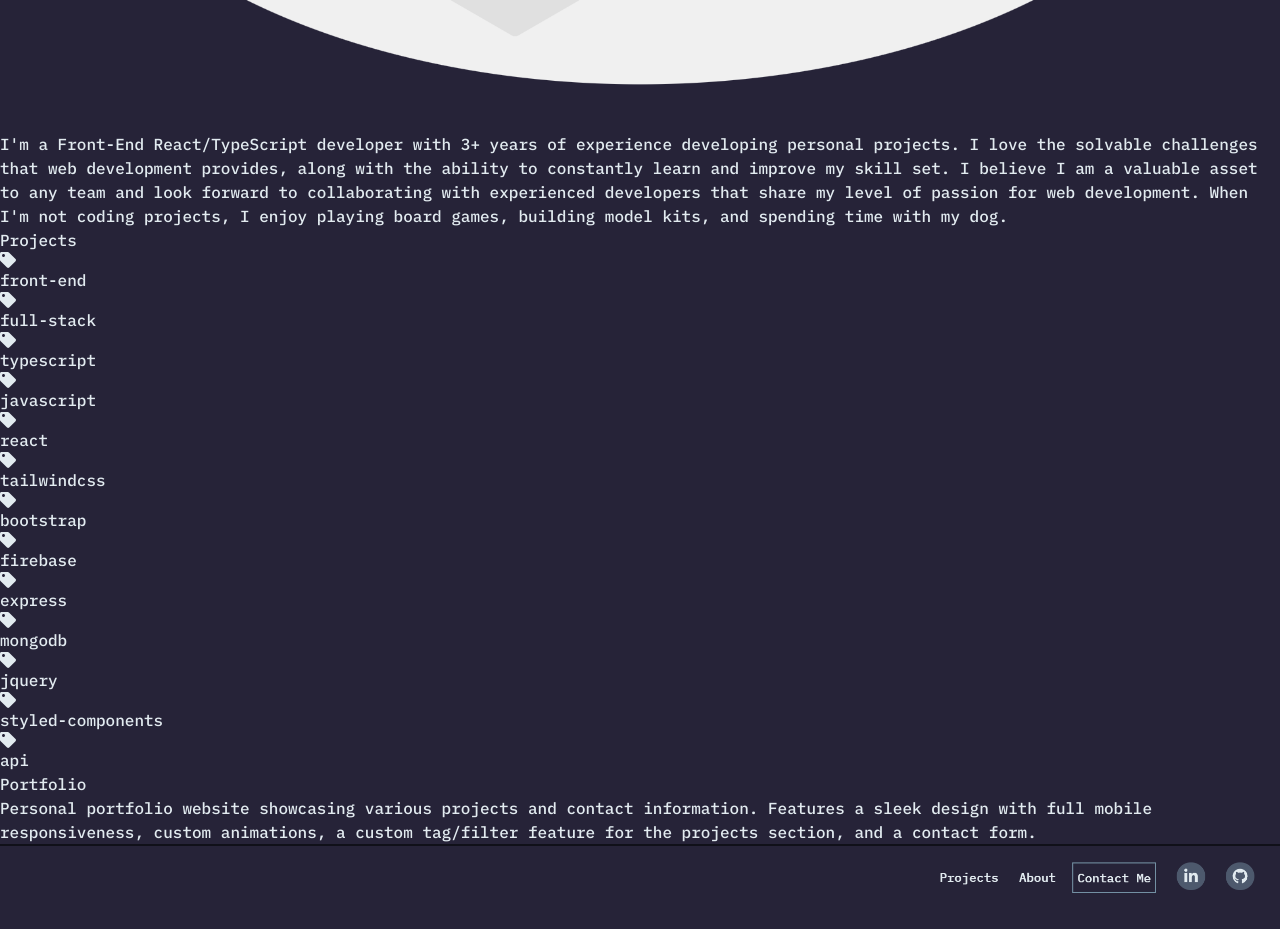
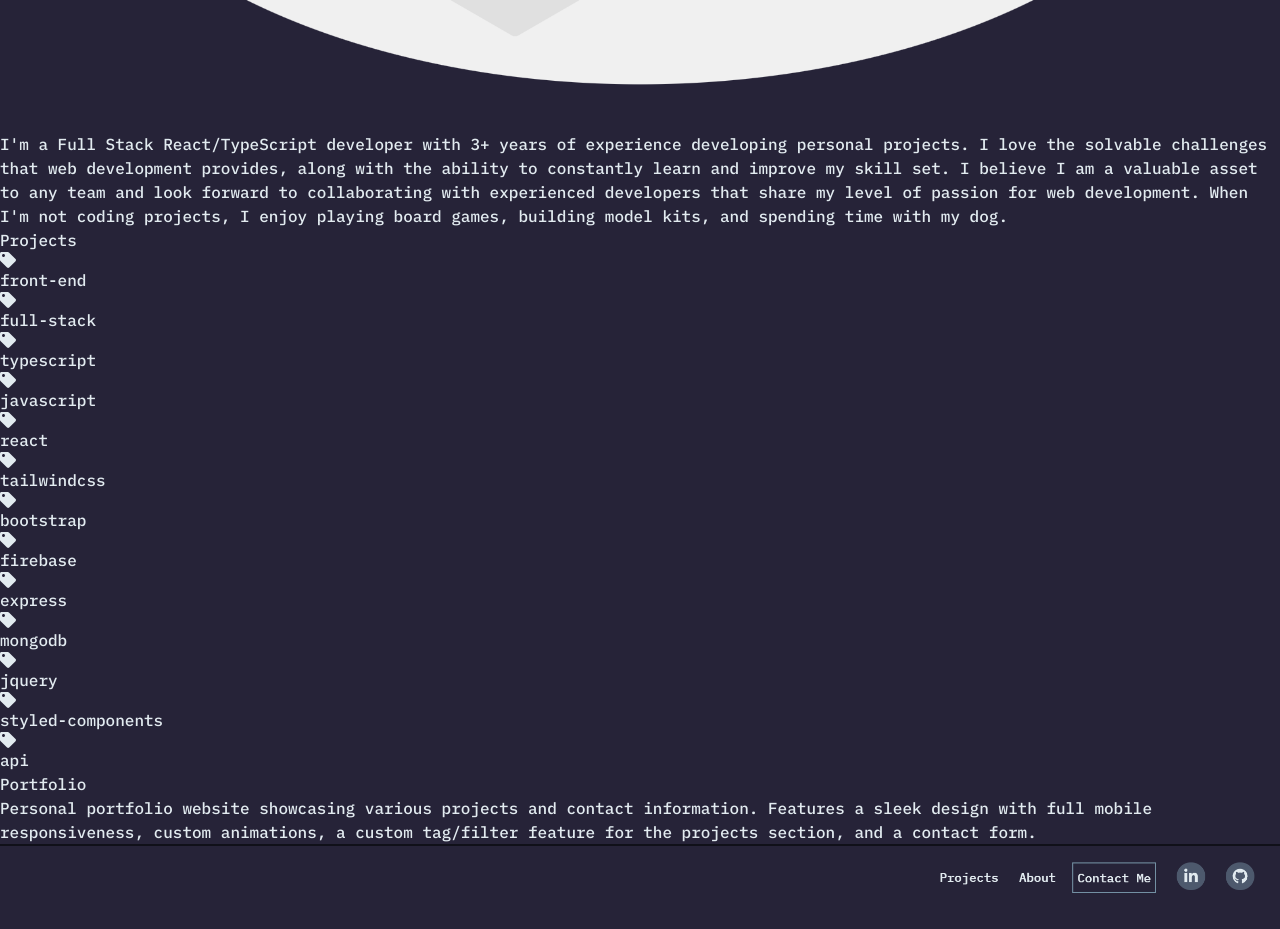
Before and after one commit to TakeADev/portfolio-v1, a React (Vite) app: page / in a window 1280 px wide. Shown: the part 1620-2549 px from the top of the page. Built offline with nearby package versions, Linux system fonts and the light colour scheme.

Commit message:
Update About section

```diff
--- a/src/components/sections/about/About.tsx
+++ b/src/components/sections/about/About.tsx
@@ -54,7 +54,7 @@ const About = () => {
               </div>
               <div className='mb-5 lg:mb-0'>
                 <p className='mx-auto text-left text-lg leading-snug '>
-                  I'm a Front-End React/TypeScript developer with 3+ years of experience developing
+                  I'm a Full Stack React/TypeScript developer with 3+ years of experience developing
                   personal projects. I love the solvable challenges that web development provides,
                   along with the ability to constantly learn and improve my skill set. I believe I
                   am a valuable asset to any team and look forward to collaborating with experienced
```
